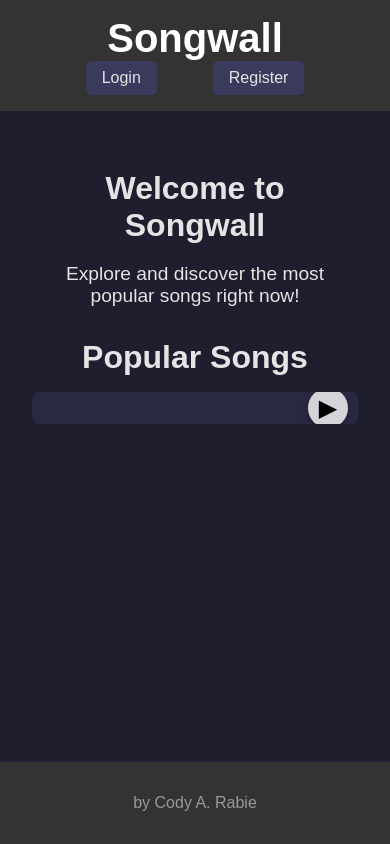
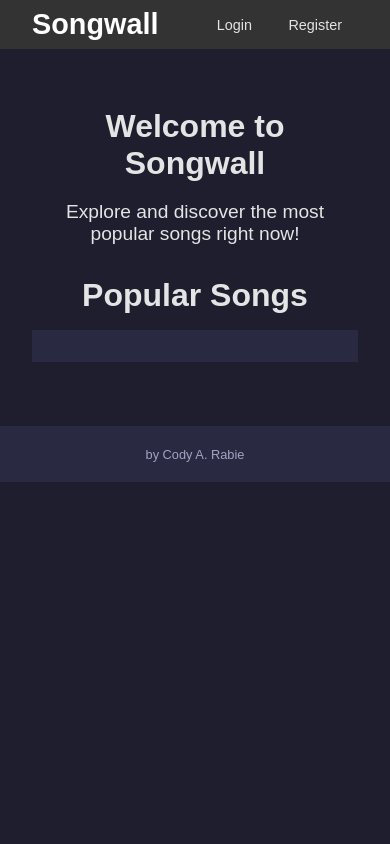
Before and after one commit to Cxdyr/SongWall, a Flask app: page / in a window 390 px wide. Run offline with Flask 3, Linux system fonts and the light colour scheme.

Commit message:
Made everything look beautiful, mobile and desktop (everything i've done thus far)

```diff
--- a/app/app.py
+++ b/app/app.py
@@ -73,7 +73,7 @@ def login():
             flash('Login successful!', 'success')
             return redirect(url_for('dashboard'))  # Redirect to logged in view home page
         else:
-            flash('Login failed. Check your email and/or password.', 'danger')
+            flash('Login failed. Check your email and/or password.', 'error')
 
     return render_template('login.html')
 
--- a/app/static/style.css
+++ b/app/static/style.css
@@ -12,6 +12,7 @@ header {
     background-color: #333;
     padding: 1rem 0;
     color: white;
+    transition: padding 0.3s ease; /* Add smooth transition for padding adjustments */
 }
 
 header .container {
@@ -53,24 +54,29 @@ section p {
     margin-bottom: 2rem;
 }
 
+a {
+    color: #e4e4e4; /* Same color as text */
+    text-decoration: none; /* Remove underline */
+    font-size: 1rem;
+}
+
+
 /* Song Carousel */
 .song-carousel {
     position: relative;
     margin: 0 auto;
-    overflow-x: auto;
-    border-radius: 8px;
+    overflow-x: auto; /* Allow horizontal scrolling */
     background-color: #292942;
     padding: 1rem 0;
-    justify-content: flex-start;
+    scroll-behavior: smooth; /* Smooth scrolling */
 }
 
 .song-list {
     display: flex;
     gap: 1rem;
-    overflow-x: auto;
+    padding: 0 1rem;
+    width: fit-content; /* Ensure width adjusts dynamically */
     scroll-behavior: smooth;
-    padding: 0 1rem;
-    width: fit-content; /* Ensures the song list takes up only as much width as needed */
 }
 
 .song-list::-webkit-scrollbar {
@@ -79,18 +85,23 @@ section p {
 
 /* Song Item */
 .song {
-    flex: 0 0 200px;
+    flex: 0 0 150px;
     text-align: center;
     background-color: #3a3a5c;
     padding: 1rem;
     border-radius: 8px;
     box-shadow: 0 4px 8px rgba(0, 0, 0, 0.2);
+    transition: transform 0.3s ease;
+}
+
+.song:hover {
+    transform: scale(1.05); /* Slight zoom effect on hover */
 }
 
 .song img {
     border-radius: 50%;
-    width: 100px;
-    height: 100px;
+    width: 80px;
+    height: 80px;
     margin-bottom: 1rem;
 }
 
@@ -121,127 +132,175 @@ section p {
     display: flex;
     justify-content: center;
     align-items: center;
-    box-shadow: 0 4px 8px rgba(0, 0, 0, 0.3);
-    transition: background-color 0.2s ease;
-    z-index: 5; /* Ensure it's clickable */
-}
-
-.scroll-btn:hover {
-    background-color: rgba(255, 255, 255, 1);
+    box-shadow: 0 4px 8px rgba(0, 0, 0, 0.2);
+    transition: opacity 0.3s ease;
 }
 
 .scroll-btn.right {
-    right: 10px; /* Right button */
+    right: 10px;
+}
+
+.scroll-btn.left {
+    left: 10px;
+}
+.scroll-btn:hover {
+    opacity: 0.9;
 }
 
 /* Footer */
 footer {
-    background-color: #333;
-    color: #999;
-    padding: 1rem 0;
-    position: fixed;
-    bottom: 0;
-    left: 0;
-    right: 0;
-    text-align: center;
-    z-index: 10;
+    margin-top: 2rem;
+    padding: 0.5rem 0; /* Reduced footer height */
+    background-color: #292942;
+    color: #a3a3c2;
+    font-size: 0.8rem; /* Smaller font size for footer */
 }
 
-/* Form Styles */
-form {
-    background-color: #292942;
-    border-radius: 8px;
-    padding: 2rem;
+
+
+
+
+/* Responsive Styles */
+@media (max-width: 768px) {
+    header {
+        padding: 0.5rem 0; /* Reduce header padding for mobile */
+    }
+
+    header h1 {
+        font-size: 1.8rem; /* Smaller header text for mobile */
+    }
+
+    nav a {
+        font-size: 0.9rem; /* Slightly smaller navigation links */
+    }
+
+    .song {
+        flex: 0 0 120px; /* Smaller song cards for mobile */
+    }
+
+    .song img {
+        width: 60px;
+        height: 60px; /* Smaller images for mobile */
+    }
+
+    .song-list {
+        gap: 0.5rem; /* Reduce gap between songs for mobile */
+        scroll-snap-type: x mandatory;
+        scroll-padding: 10px;
+    }
+    .form-section {
+        margin: 1rem auto;
+        padding: 1.5rem;
+    }
+
+    .form-section h2 {
+        font-size: 1.6rem;
+    }
+
+    .auth-form input {
+        padding: 0.6rem;
+        font-size: 0.9rem;
+    }
+
+    .auth-form button {
+        padding: 0.7rem;
+        font-size: 1rem;
+    }
+}
+
+
+
+
+/* Form Section */
+.form-section {
     max-width: 400px;
     margin: 2rem auto;
-    box-shadow: 0 4px 8px rgba(0, 0, 0, 0.2);
+    background-color: #292942;
+    padding: 2rem;
+    border-radius: 10px;
+    box-shadow: 0 4px 10px rgba(0, 0, 0, 0.3);
 }
 
-form label {
-    display: block;
-    margin-bottom: 0.5rem;
+.form-section h2 {
+    font-size: 2rem;
+    margin-bottom: 1.5rem;
+    color: #a3d8f4;
+    text-align: center;
+}
+
+.auth-form {
+    display: flex;
+    flex-direction: column;
+    gap: 1rem;
+}
+
+.auth-form label {
     font-size: 1rem;
+    text-align: left;
     color: #e4e4e4;
 }
 
-form input {
-    width: 100%;
+.auth-form input {
     padding: 0.8rem;
-    margin-bottom: 1.5rem;
+    font-size: 1rem;
+    border: 1px solid #555;
     border-radius: 5px;
-    border: 1px solid #444;
-    background-color: #3a3a5c;
+    background-color: #1e1e2f;
     color: #e4e4e4;
-    font-size: 1rem;
 }
 
-form input:focus {
+.auth-form input:focus {
+    border-color: #a3d8f4;
     outline: none;
-    border-color: #a3d8f4;
-    background-color: #292942;
+    box-shadow: 0 0 5px rgba(163, 216, 244, 0.8);
 }
 
-form button {
-    width: 100%;
-    padding: 1rem;
+.auth-form button {
+    padding: 0.8rem;
+    font-size: 1.1rem;
     background-color: #a3d8f4;
+    color: #1e1e2f;
     border: none;
     border-radius: 5px;
-    color: #292942;
-    font-size: 1.1rem;
     cursor: pointer;
     transition: background-color 0.3s ease;
 }
 
-form button:hover {
-    background-color: #83c8f1;
+.auth-form button:hover {
+    background-color: #82bde4;
 }
 
-form p {
-    margin-top: 1rem;
-    font-size: 1rem;
-    color: #a3a3c2;
+.auth-form button:active {
+    transform: scale(0.98);
 }
 
-form p a {
-    color: #a3d8f4;
-    text-decoration: none;
+
+
+
+
+/* Flash Messages Styles */
+.flash-messages {
+    margin-bottom: 1rem;
 }
 
-form p a:hover {
-    text-decoration: underline;
+.flash {
+    padding: 1rem;
+    margin: 0.5rem 0;
+    border-radius: 5px;
+    text-align: center;
 }
 
-/* Header */
-header nav {
-    display: flex;
-    gap: 1.5rem;
+.flash.success {
+    background-color: #56a368;
+    color: white;
 }
 
-header nav a {
-    padding: 0.5rem 1rem;
-    background-color: #3a3a5c;
-    border-radius: 5px;
-    transition: background-color 0.3s ease;
+.flash.error {
+    background-color: #b13b46;
+    color: white;
 }
 
-header nav a:hover {
-    background-color: #a3d8f4;
-    color: #292942;
+.flash.info {
+    background-color: #17a2b8;
+    color: white;
 }
-
-/* Mobile Styles */
-@media (max-width: 768px) {
-    header .container {
-        flex-direction: column;
-        text-align: center;
-    }
-
-    form {
-        padding: 1.5rem;
-    }
-
-    .song-carousel {
-        max-width: 100%;
-    }
-}
--- a/app/templates/index.html
+++ b/app/templates/index.html
@@ -7,7 +7,7 @@
     <title>Songwall</title>
 </head>
 <body>
-    <header>
+    <header id="header">
         <div class="container">
             <h1>Songwall</h1>
             <nav>
@@ -28,16 +28,14 @@
             <div class="song-carousel">
                 <div class="song-list" id="song-list">
                     {% for song in pop_songs %}
-                    <div class="song" style="border: 1px solid black; padding: 10px;">
-                        <img src="{{ song.album_image }}" alt="Album Art for {{ song.track_name }}" style="width: 100px; height: 100px;">
+                    <div class="song">
+                        <img src="{{ song.album_image }}" alt="Album Art for {{ song.track_name }}">
                         <h3>{{ song.track_name }}</h3>
                         <p>{{ song.artist_name }}</p>
                     </div>
                     {% endfor %}
                 </div>
-                <button class="scroll-btn right" onclick="scrollRight()">&#9654;</button>
             </div>
-
         </section>
     </main>
 
@@ -46,21 +44,39 @@
     </footer>
 
     <script>
-function scrollRight() {
-    const list = document.getElementById('song-list');
+document.addEventListener('DOMContentLoaded', () => {
+    const songList = document.getElementById('song-list');
 
-    // Calculate the width of one song dynamically
-    const itemWidth = list.children[0].getBoundingClientRect().width;  // Get the exact width of the first item
-    const maxScrollLeft = list.scrollWidth - list.clientWidth; // Maximum scrollable distance
+    // Apply smooth scrolling and adjust snapping behavior for mobile devices
+    if (window.innerWidth <= 768) {
+        songList.style.overflowX = 'auto'; // Native horizontal scrolling
+        songList.style.scrollBehavior = 'smooth'; // Smooth transitions
 
-    // If we're at the end, reset scroll position to the start
-    if (list.scrollLeft + itemWidth >= maxScrollLeft) {
-        list.scrollLeft = 0; // Reset to the start
-    } else {
-        // Scroll by the width of one item at a time
-        list.scrollBy({ left: itemWidth, behavior: 'smooth' });
+        // Fine-tune momentum scrolling to prevent sticking
+        songList.addEventListener('touchstart', (event) => {
+            // Allow momentum to take over by temporarily disabling snapping
+            songList.style.scrollSnapType = 'none';
+        });
+
+        songList.addEventListener('touchend', (event) => {
+            // Reapply snapping behavior after momentum stops
+            setTimeout(() => {
+                songList.style.scrollSnapType = 'x mandatory';
+            }, 100); // Small delay to allow inertia to complete
+        });
+
+        songList.addEventListener('scroll', () => {
+            const maxScrollLeft = songList.scrollWidth - songList.clientWidth;
+
+            // Correct any over-scrolling and make transitions invisible
+            if (songList.scrollLeft >= maxScrollLeft - 1) {
+                songList.scrollLeft = maxScrollLeft; // Ensure at the end
+            } else if (songList.scrollLeft <= 1) {
+                songList.scrollLeft = 0; // Ensure at the start
+            }
+        });
     }
-}
+});
 
 
     </script>
--- a/app/templates/search.html
+++ b/app/templates/search.html
@@ -34,7 +34,7 @@
                         <h3>{{ song.name }}</h3>
                         <p><strong>Artist:</strong> {{ song.artist }}</p>
                         <p><strong>Album:</strong> {{ song.album_name }}</p>
-                        <a href="{{ song.spotify_url }}" target="_blank">Listen on Spotify</a>
+                        <a href="{{ song.spotify_url }}" target="_blank">Spotify</a>
                     </div>
                     {% endfor %}
                 </div>
```
Also changed, not shown: app/templates/login.html (+11 -1 lines), app/templates/register.html (+11 -2 lines).
